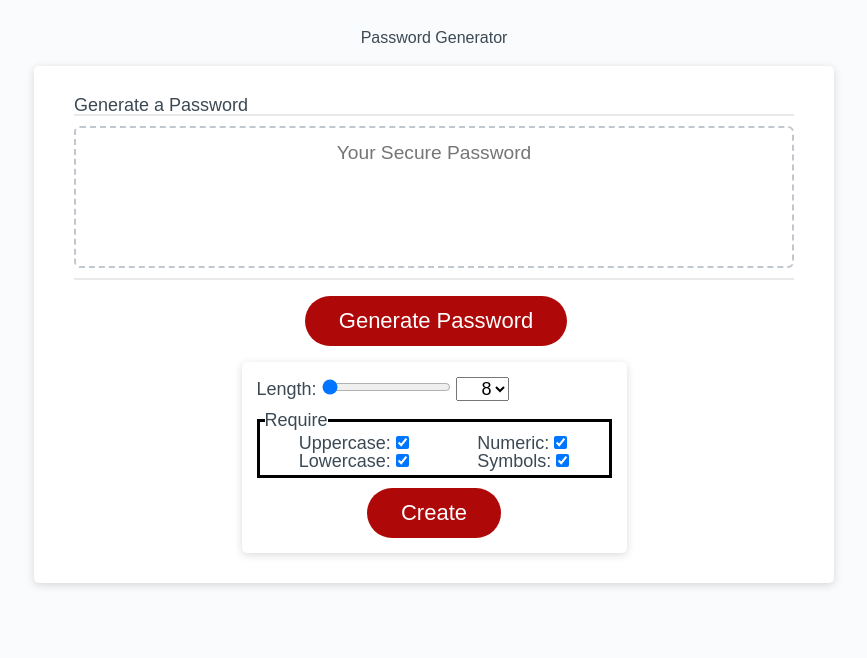
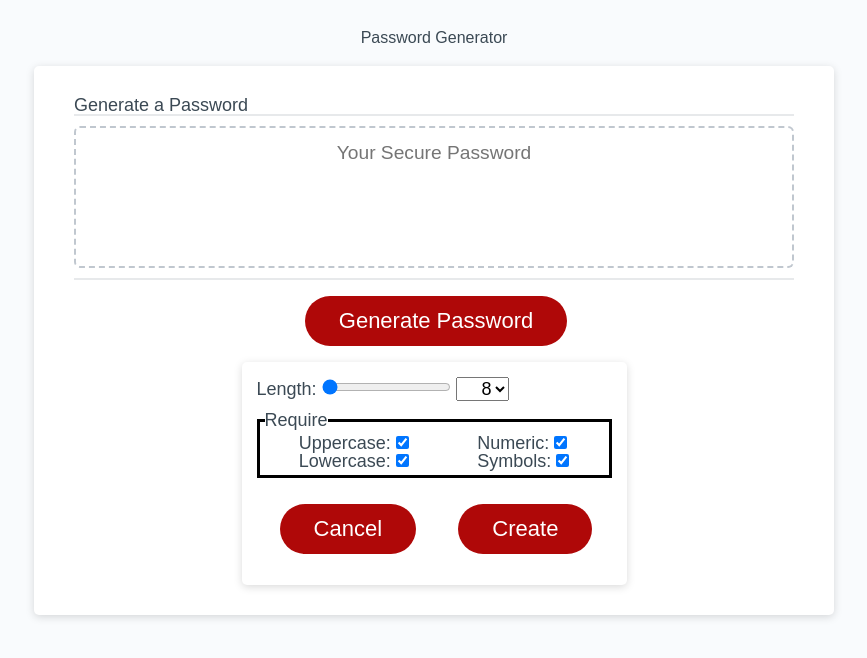
Before and after one commit to SnapperGee/password-generator, a plain HTML site: page index.html in a window 1280 px wide. Shown: the whole page, without its empty margins (206-1073 px from the left). Drawn offline with Linux system fonts and the light colour scheme.

Commit message:
Add cancel button to password criteria card and put cancel and create buttons in flexbox.

```diff
--- a/css/password-criteria.css
+++ b/css/password-criteria.css
@@ -13,9 +13,10 @@ option {
   margin: 0;
 }
 
-#confirm-and-create-btn {
-  display: block;
-  margin: 0 auto;
+#create-cancel-buttons {
+  display: flex;
+  flex: row nowrap;
+  justify-content: space-around;
 }
 
 #char-type-require-no-selection-msg {
--- a/index.html
+++ b/index.html
@@ -59,7 +59,10 @@
               </li>
             </ul>
           </fieldset>
-          <button type="button" id="confirm-and-create-btn" class="btn">Create</button>
+          <div id="create-cancel-buttons">
+            <button type="button" id="cancel-btn" class="btn">Cancel</button>
+            <button type="button" id="create-btn" class="btn">Create</button>
+          </div>
         </form>
       </div>
     </div>
```
